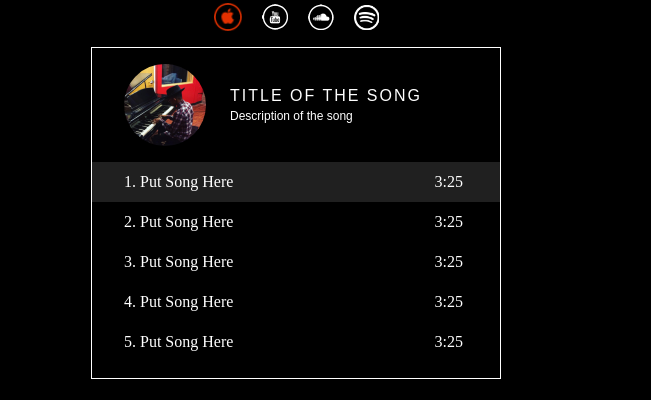
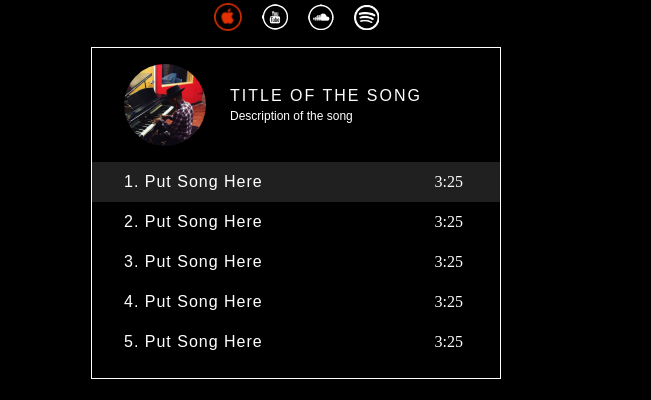
Before and after one commit to markbenson13/lead-magnet, a website: page index.html in a window 1280 px wide. Shown: the part 1001-1401 px from the top of the page, 629-1280 px from the left. Drawn offline with nearby package versions, Linux system fonts and the light colour scheme.

Commit message:
Change song title font

```diff
--- a/sass/pages/_home.scss
+++ b/sass/pages/_home.scss
@@ -144,6 +144,8 @@
                 .title {
                     width: calc(100% - 55px);
                     display: inline-block;
+                    font-family: $secondary-font;
+                    letter-spacing: 1px;
                 }
 
                 .song-duration {
```
Also changed, not shown: css/main.min.css, 1 other file.
